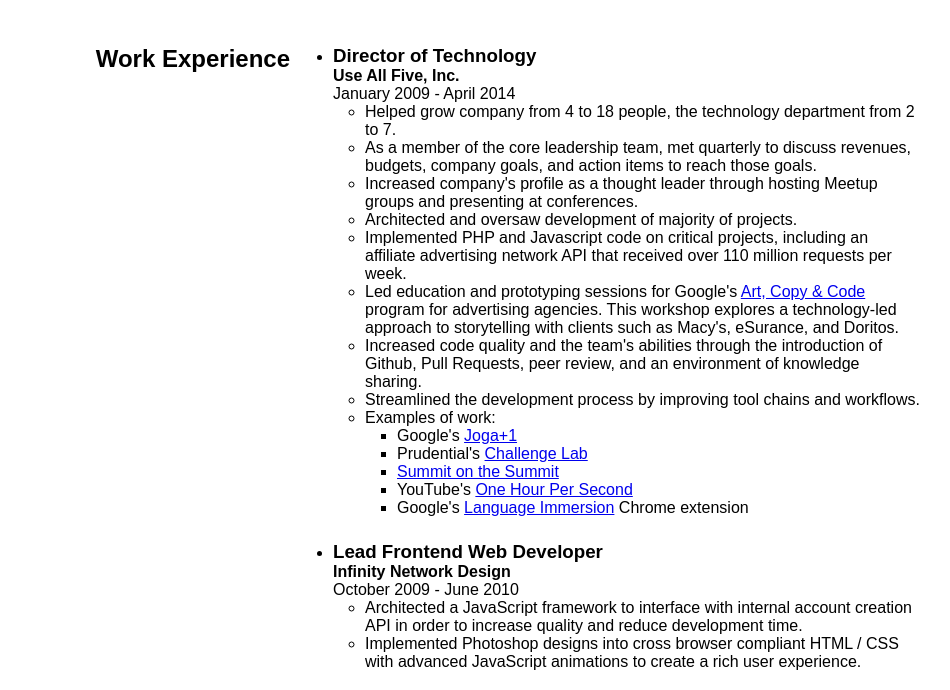
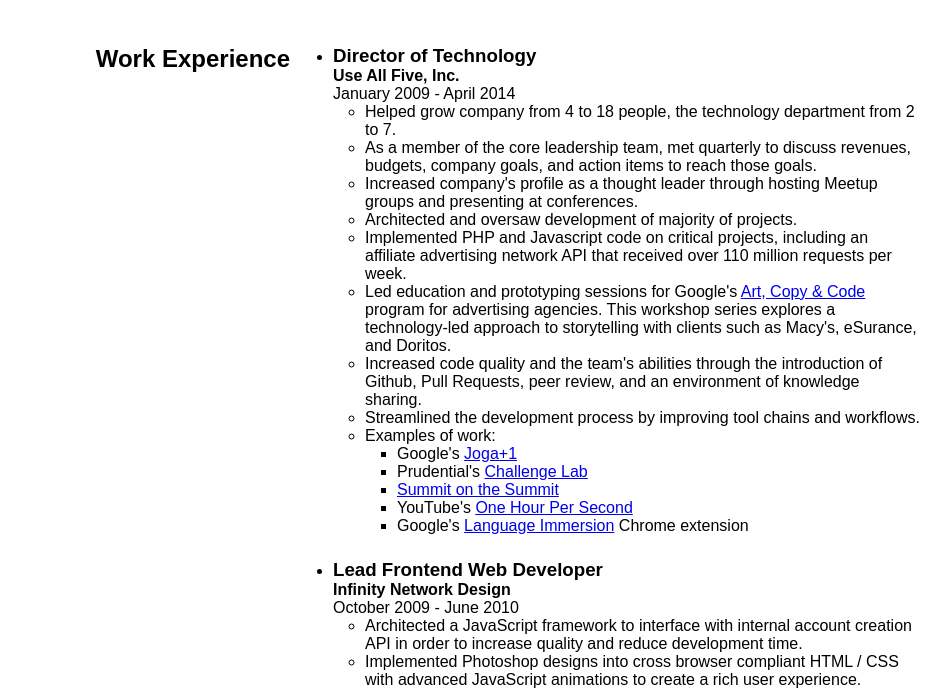
Before and after one commit to m14t/m14t.github.io, a website: page index.html in a window 1280 px wide. Shown: the part 148-838 px from the top of the page, without its empty margins (170-1120 px from the left). Drawn offline with Linux system fonts and the light colour scheme.

Commit message:
Clarify that ACC workshops were a series.

```diff
--- a/index.html
+++ b/index.html
@@ -58,7 +58,7 @@
                         <li>Increased company's profile as a thought leader through hosting Meetup groups and presenting at conferences.</li>
                         <li>Architected and oversaw development of majority of projects.</li>
                         <li>Implemented PHP and Javascript code on critical projects, including an affiliate advertising network API that received over 110 million requests per week.</li>
-                        <li>Led education and prototyping sessions for Google's <a href="http://www.artcopycode.com/campaign/art-copy-code">Art, Copy & Code</a> program for advertising agencies. This workshop explores a technology-led approach to storytelling with clients such as Macy's, eSurance, and Doritos.</li>
+                        <li>Led education and prototyping sessions for Google's <a href="http://www.artcopycode.com/campaign/art-copy-code">Art, Copy & Code</a> program for advertising agencies. This workshop series explores a technology-led approach to storytelling with clients such as Macy's, eSurance, and Doritos.</li>
                         <li>Increased code quality and the team's abilities through the introduction of Github, Pull Requests, peer review, and an environment of knowledge sharing.</li>
                         <li>Streamlined the development process by improving tool chains and workflows.</li>
                         <li>
```
